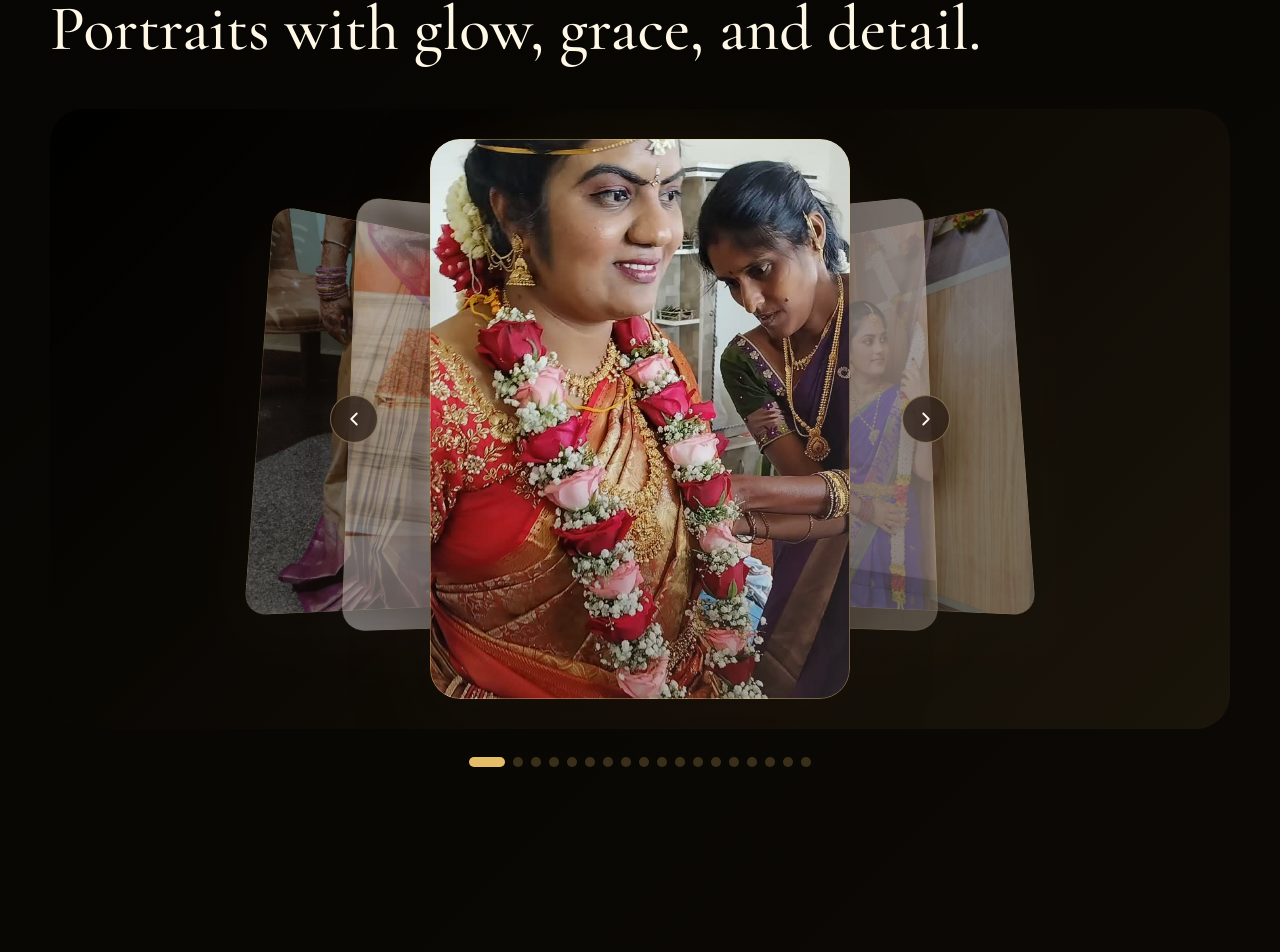
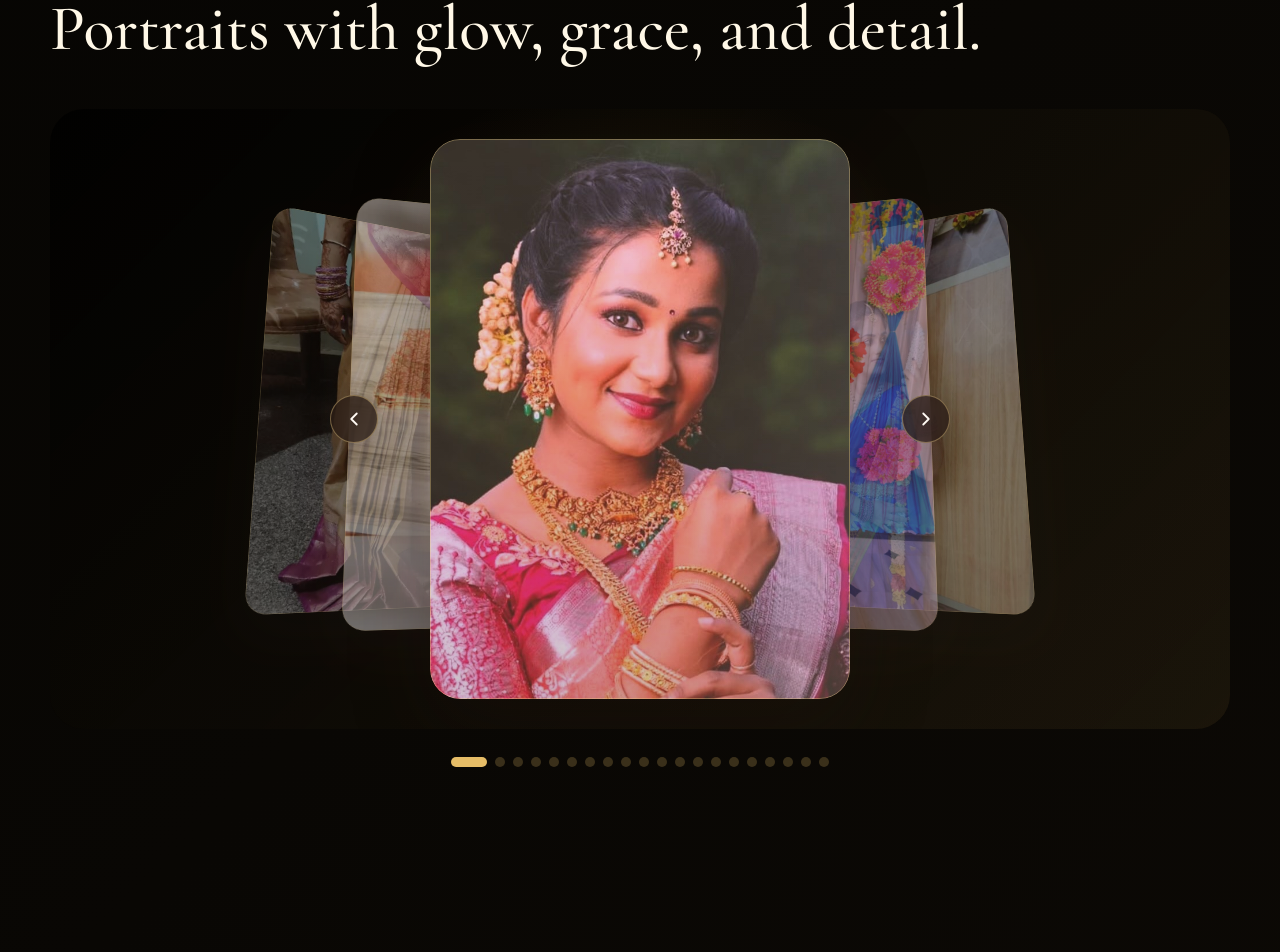
Before and after one commit to B-VAMSHIDHARREDDY/mounika-makeover, a React (Vite) app: page / in a window 1280 px wide. Shown: the part 2442-3394 px from the top of the page. Built offline with nearby package versions, Linux system fonts and the light colour scheme.

Commit message:
Update portfolio starting images

```diff
--- a/src/data.js
+++ b/src/data.js
@@ -41,9 +41,11 @@ export const services = [
 ]
 
 export const portfolio = [
+  { title: 'Pink Bridal Glow', category: 'Bridal', image: '/images/bridal-pink-closeup.jpeg', position: 'center top' },
+  { title: 'Pink Stage Bridal Look', category: 'Bridal', image: '/images/bridal-pink-stage-full.jpeg', position: 'center top' },
+  { title: 'Blue Silk Bridal Portrait', category: 'Bridal', image: '/images/new-images/542737449_1693564621307243_4782602409412770457_n.jpg', position: 'center top' },
   { title: 'Red Bridal Garland Detail', category: 'Bridal', image: '/images/new-images/530831893_24476739741942940_5542949136742357119_n.jpg', position: 'center top' },
   { title: 'Pink Silk Bridal Look', category: 'Bridal', image: '/images/new-images/532540316_746329554988177_1890423555787936775_n.jpg', position: 'center top' },
-  { title: 'Blue Silk Bridal Portrait', category: 'Bridal', image: '/images/new-images/542737449_1693564621307243_4782602409412770457_n.jpg', position: 'center top' },
   { title: 'Purple Bridal Portrait', category: 'Bridal', image: '/images/new-images/626803653_18074751887374570_4042805067393126466_n.jpg', position: 'center top' },
   { title: 'Stage Bridal Look', category: 'Bridal', image: '/images/new-images/627319075_18162333961410773_6941707593190754501_n.jpg', position: 'center center' },
   { title: 'Ceremony Bridal Seat', category: 'Bridal', image: '/images/new-images/627973602_18304647205256180_5259058106997991547_n.jpg', position: 'center center' },
```
